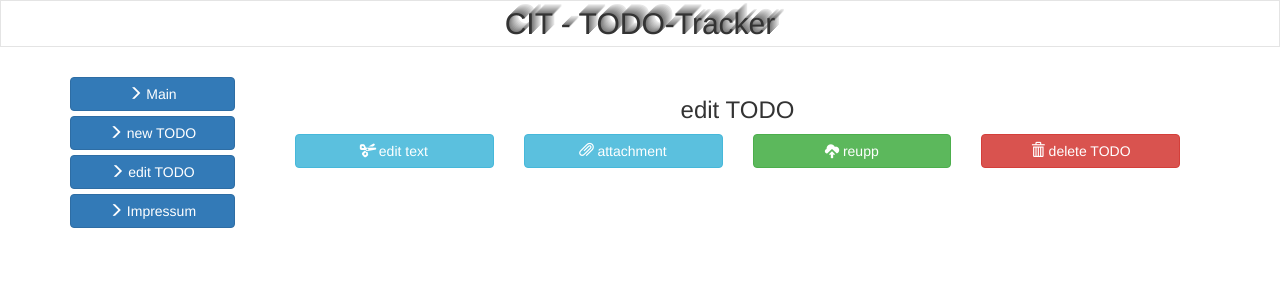
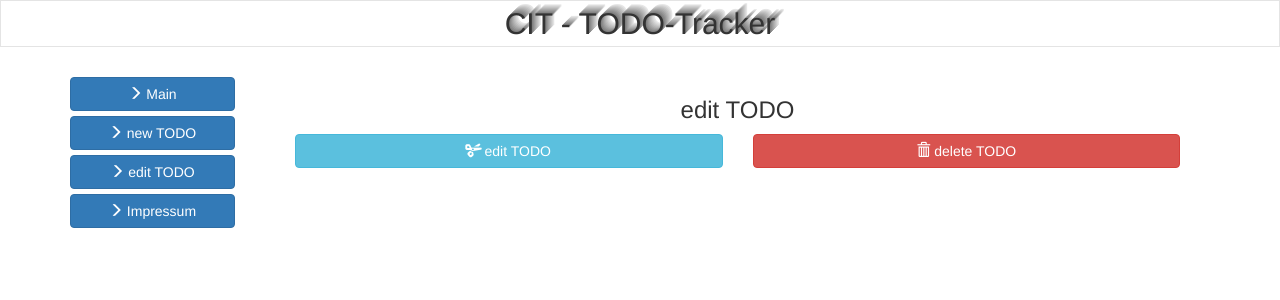
Before and after one commit to n1ck3l222/todo-django, a Django app: template templates/edittodo.html in a window 1280 px wide. Shown: the top 300 px of the page. Run offline with Django 3.2, Linux system fonts and the light colour scheme; the template is opened without the code that fills it, so the values that code supplies are empty; some libraries are stand-ins or nearby versions.

Commit message:
static access to scriptfiles, buttons on edit page

```diff
--- a/home/urls.py
+++ b/home/urls.py
@@ -6,6 +6,6 @@ urlpatterns = [
     url(r'^$', views.todo_list, name='todo_list'),
     url(r'^create_todo/$', views.create_todo, name='create_todo'),
     url(r'^edit_todo/$', views.edit_todo, name='edit_todo'),
-    url(r'^edit_todo/(?P<pk>\d+)/$', views.edit_todo, name='update_todo'),
+    url(r'^edit_todo/(?P<pk>\d+)/$', views.update_todo, name='update_todo'),
     url(r'^impressum/$', views.impressum, name='impressum'),
 ]
--- a/home/views.py
+++ b/home/views.py
@@ -19,7 +19,7 @@ def create_todo(request):
             todo.description = request
             todo.created_date = timezone.now()
             todo.save()
-            return redirect('todo_list', pk=todo.pk)
+            return redirect('update_todo', pk=todo.pk)
     else:
         form = TodoForm()
         context = {'form': form, 'create': True}
--- a/templates/edittodo.html
+++ b/templates/edittodo.html
@@ -69,22 +69,12 @@
         </div>
           <div class="col-md-12">
         <div class="editbtn">
-          <div class="col-md-3">
+          <div class="col-md-6">
 
-            <a href="#" class="btn btn-info btn-block"><span class="glyphicon glyphicon-scissors"></span> edit text</a>
+            <a href="#" class="btn btn-info btn-block"><span class="glyphicon glyphicon-scissors"></span> edit TODO</a>
           </div>
 
-          <div class="col-md-3">
-
-            <a href="#" class="btn btn-info btn-block"><span class="glyphicon glyphicon-paperclip"></span> attachment</a>
-          </div>
-
-          <div class="col-md-3">
-
-            <a href="#" class="btn btn-success btn-block"><span class="glyphicon glyphicon-cloud-upload"></span> reupp</a>
-          </div>
-
-          <div class="col-md-3">
+          <div class="col-md-6">
 
             <a href="#" class="btn btn-danger btn-block"><span class="glyphicon glyphicon-trash"></span> delete TODO</a>
           </div>
@@ -103,6 +93,6 @@
     <!-- jQuery (necessary for Bootstrap's JavaScript plugins) -->
     <script src="https://ajax.googleapis.com/ajax/libs/jquery/1.11.3/jquery.min.js"></script>
     <!-- Include all compiled plugins (below), or include individual files as needed -->
-    <script src="js/bootstrap.min.js"></script>
+    <script src="{% static 'js/bootstrap.min.js' %}"></script>
   </body>
 </html>
--- a/templates/impressum.html
+++ b/templates/impressum.html
@@ -72,6 +72,6 @@
     <!-- jQuery (necessary for Bootstrap's JavaScript plugins) -->
     <script src="https://ajax.googleapis.com/ajax/libs/jquery/1.11.3/jquery.min.js"></script>
     <!-- Include all compiled plugins (below), or include individual files as needed -->
-    <script src="js/bootstrap.min.js"></script>
+    <script src="{% static 'js/bootstrap.min.js' %}"></script>
   </body>
 </html>
--- a/templates/index.html
+++ b/templates/index.html
@@ -90,6 +90,6 @@
     <!-- jQuery (necessary for Bootstrap's JavaScript plugins) -->
     <script src="https://ajax.googleapis.com/ajax/libs/jquery/1.11.3/jquery.min.js"></script>
     <!-- Include all compiled plugins (below), or include individual files as needed -->
-    <script src="js/bootstrap.min.js"></script>
+    <script src="{% static 'js/bootstrap.min.js' %}"></script>
   </body>
 </html>
--- a/templates/newtodo.html
+++ b/templates/newtodo.html
@@ -66,6 +66,6 @@
     <!-- jQuery (necessary for Bootstrap's JavaScript plugins) -->
     <script src="https://ajax.googleapis.com/ajax/libs/jquery/1.11.3/jquery.min.js"></script>
     <!-- Include all compiled plugins (below), or include individual files as needed -->
-    <script src="js/bootstrap.min.js"></script>
+    <script src="{% static 'js/bootstrap.min.js' %}"></script>
   </body>
 </html>
```
